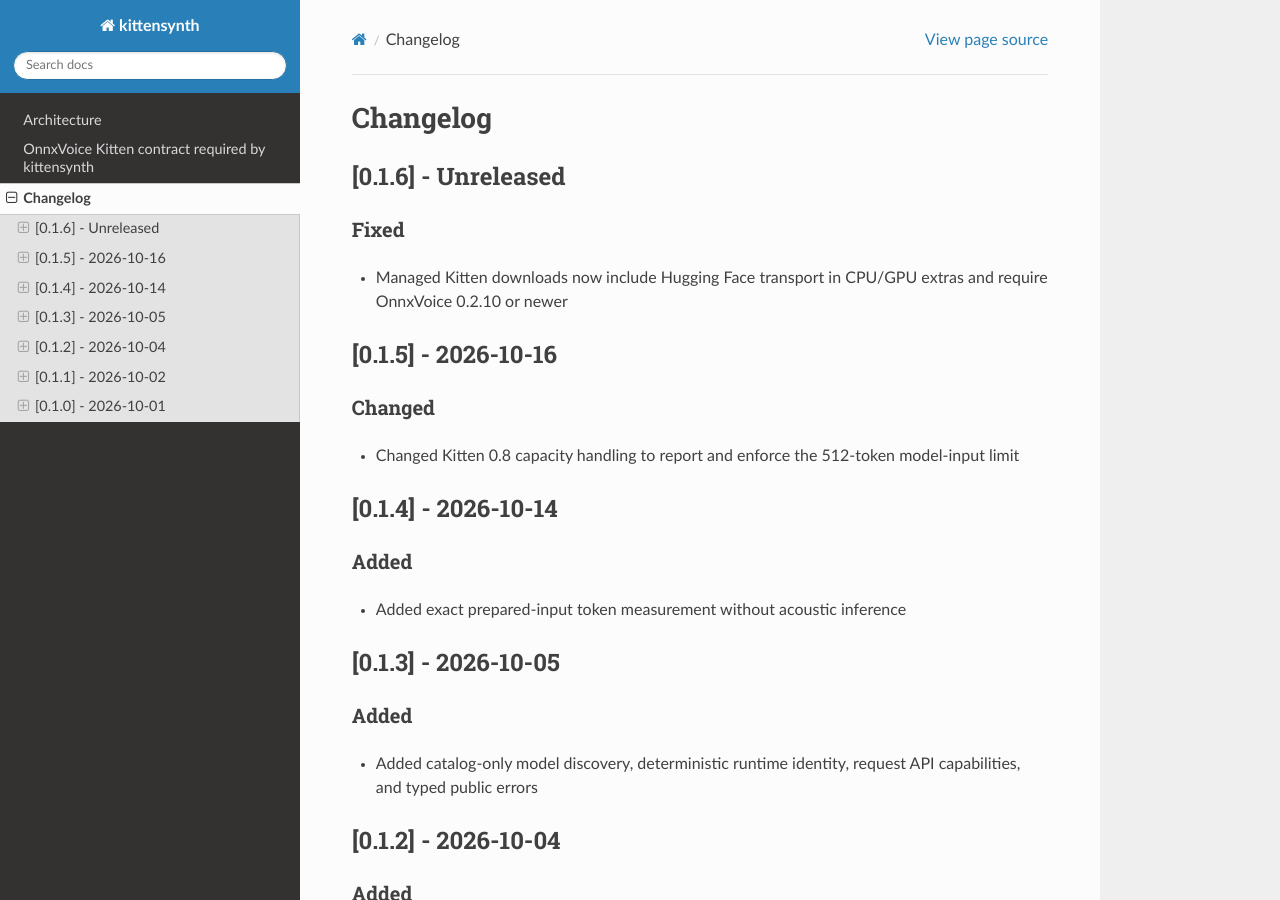
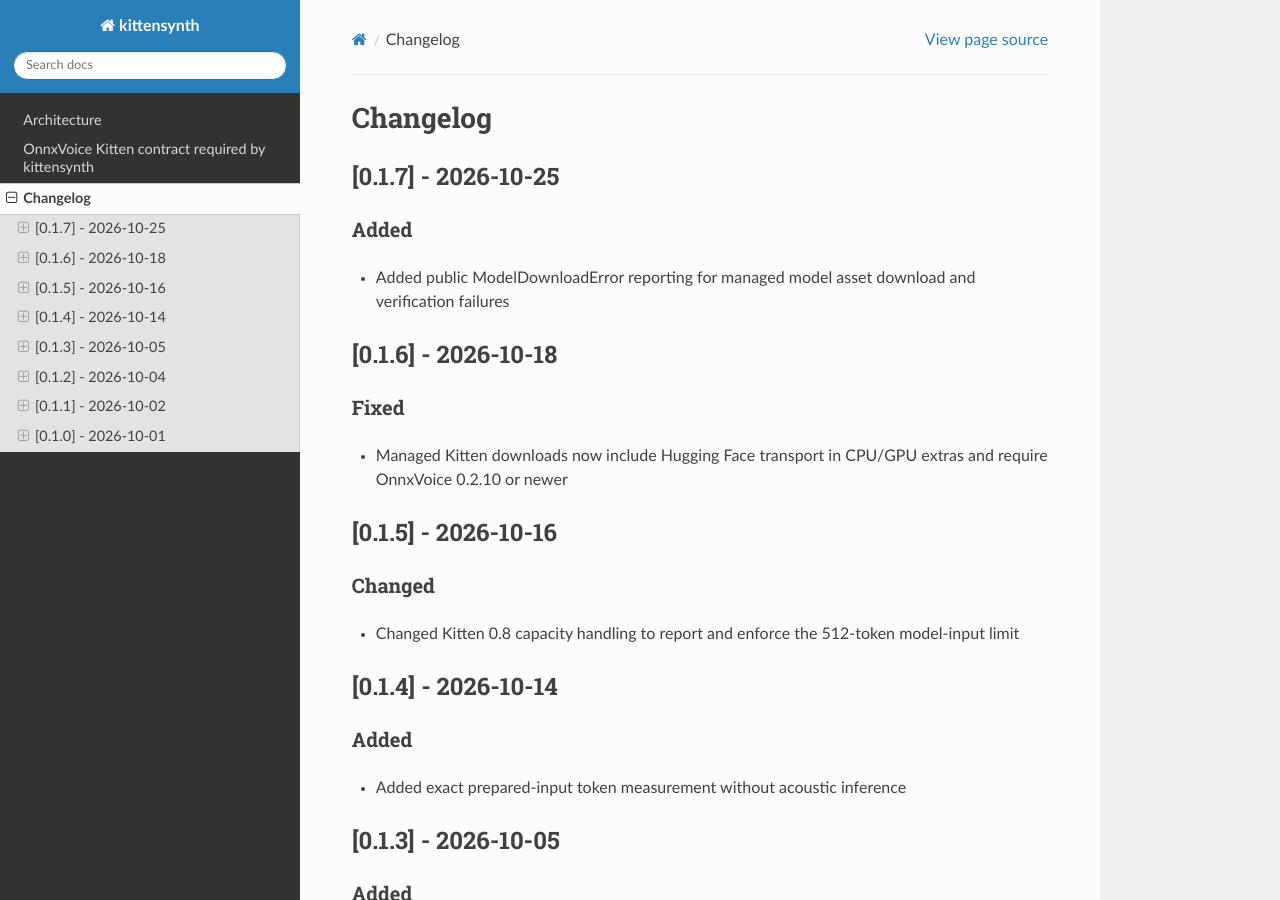
Before and after one commit to buchwandler/kittensynth, a Sphinx documentation site: the page built from docs/changelog.md, in a window 1280 px wide and 900 px high. Built offline with Sphinx 7.4.7 and the Read the Docs theme 3.1.0, drawn with Linux system fonts in a browser that asks for light colours.

Commit message:
doc: changelog

```diff
--- a/docs/changelog.md
+++ b/docs/changelog.md
@@ -1,6 +1,14 @@
 # Changelog
 
-## [0.1.6] - Unreleased
+## [0.1.7] - 2026-10-25
+
+### Added
+
+- Added public ModelDownloadError reporting for managed model asset download and verification failures
+
+<!-- generated by releaseledger -->
+
+## [0.1.6] - 2026-10-18
 
 ### Fixed
 
```
Also changed, not shown: .ledger/releaseledger/data/ledgers/main/releases/0.1.6/release.md, .ledger/releaseledger/data/ledgers/main/releases/0.1.7/entries/entry-0001.md (added), .ledger/releaseledger/data/ledgers/main/releases/0.1.7/release.md (added), 8 other files.
